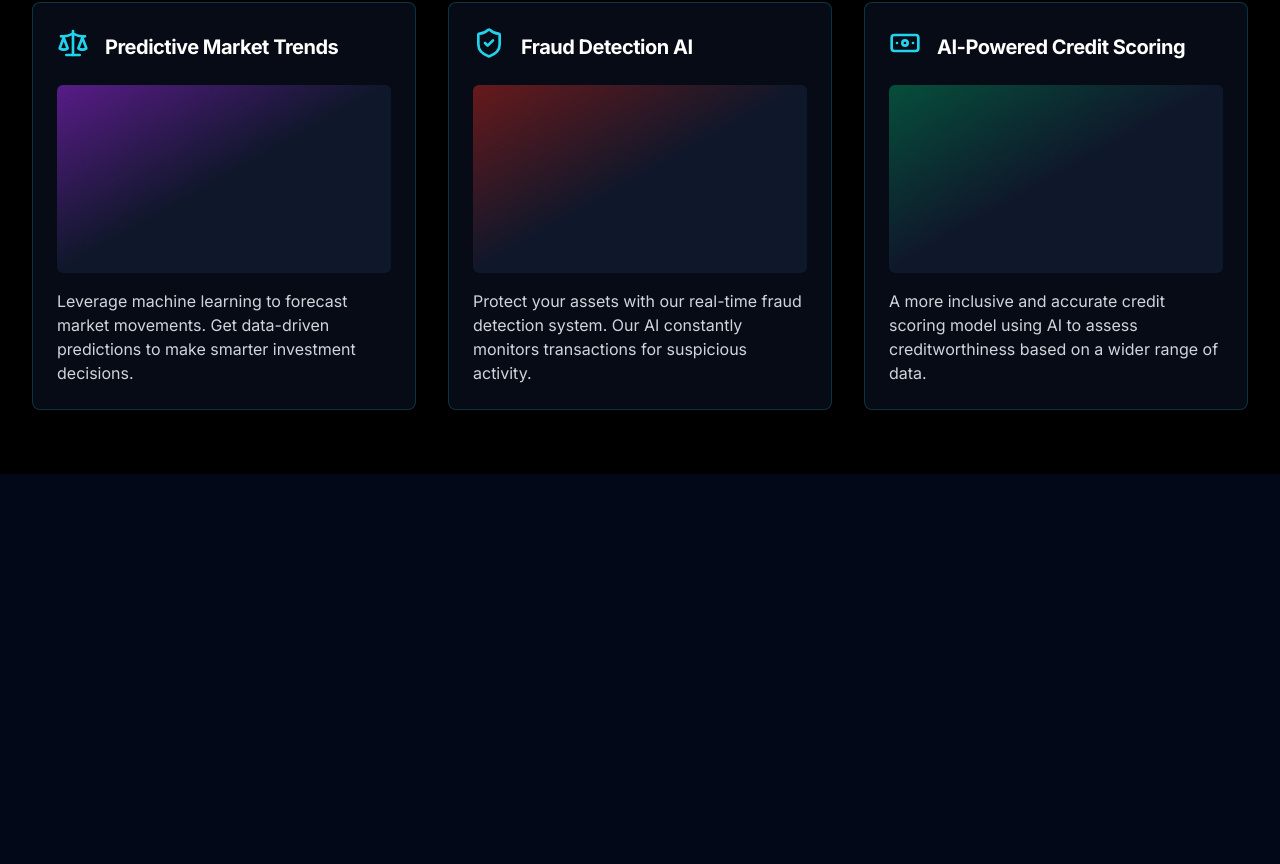
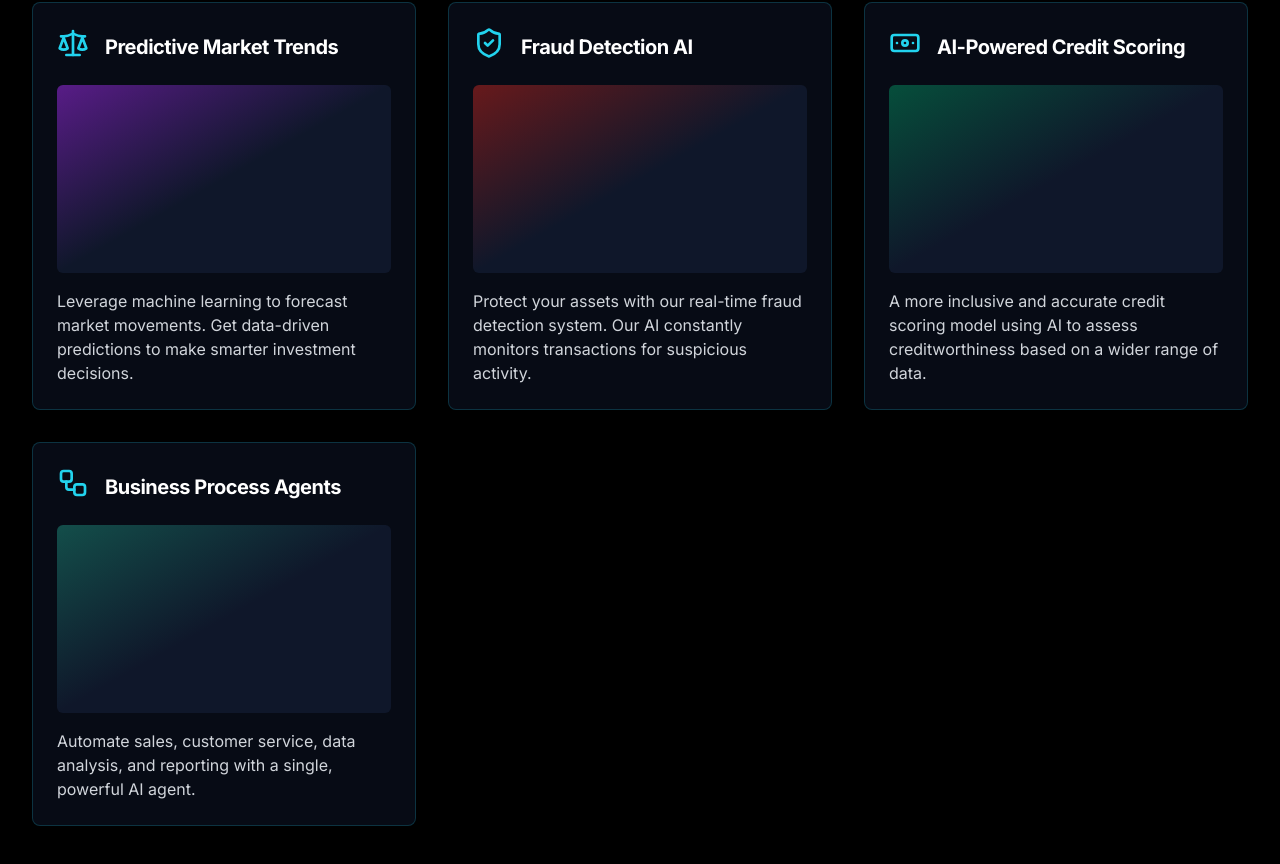
Before and after one commit to zhyah1/fin, a Next.js app: page /product in a window 1280 px wide. Shown: the part 779-1643 px from the top of the page. Before the commit the page ends 1253 px from the top, so only its background shows below. Built offline with nearby package versions, Linux system fonts and the light colour scheme.

Commit message:
in /products i want add Business process agents: Sales, customer service

```diff
--- a/src/app/dashboard/page.tsx
+++ b/src/app/dashboard/page.tsx
@@ -1,7 +1,7 @@
 // Fixed DashboardPage component
 'use client'
 import { Card, CardContent, CardDescription, CardHeader, CardTitle } from "@/components/ui/card";
-import { BrainCircuit, CandlestickChart, Scale, Bot, Banknote, ShieldCheck, LogOut, MessageCircle } from "lucide-react";
+import { BrainCircuit, CandlestickChart, Scale, Bot, Banknote, ShieldCheck, LogOut, MessageCircle, Workflow } from "lucide-react";
 import { Button } from "@/components/ui/button";
 import { createClient } from "@/lib/supabase/client";
 import { useRouter } from "next/navigation";
@@ -46,6 +46,12 @@ export default function DashboardPage() {
         description: "A more inclusive and accurate credit scoring model using AI to assess creditworthiness based on a wider range of data.",
         icon: <Banknote className="h-8 w-8 text-cyan-400" />,
         gradient: "from-emerald-900 via-slate-900 to-slate-900"
+    },
+    {
+      title: "Business Process Agents",
+      description: "Automate sales, customer service, data analysis, and reporting with a single, powerful AI agent.",
+      icon: <Workflow className="h-8 w-8 text-cyan-400" />,
+      gradient: "from-teal-900 via-slate-900 to-slate-900"
     }
   ];
 
--- a/src/app/product/page.tsx
+++ b/src/app/product/page.tsx
@@ -1,7 +1,7 @@
 
 'use client'
 import { Card, CardContent, CardDescription, CardHeader, CardTitle } from "@/components/ui/card";
-import { BrainCircuit, CandlestickChart, Scale, Bot, Banknote, ShieldCheck, Menu } from "lucide-react";
+import { BrainCircuit, CandlestickChart, Scale, Bot, Banknote, ShieldCheck, Menu, Workflow } from "lucide-react";
 import Image from "next/image";
 import { Sheet, SheetContent, SheetHeader, SheetTitle, SheetTrigger } from "@/components/ui/sheet";
 import { Button } from "@/components/ui/button";
@@ -34,19 +34,29 @@ export default function ProductPage() {
       title: "Predictive Market Trends",
       description: "Leverage machine learning to forecast market movements. Get data-driven predictions to make smarter investment decisions.",
       icon: <Scale className="h-8 w-8 text-cyan-400" />,
-      gradient: "from-purple-900 via-slate-900 to-slate-900"
+      gradient: "from-purple-900 via-slate-900 to-slate-900",
+      href: "#"
     },
     {
         title: "Fraud Detection AI",
         description: "Protect your assets with our real-time fraud detection system. Our AI constantly monitors transactions for suspicious activity.",
         icon: <ShieldCheck className="h-8 w-8 text-cyan-400" />,
-        gradient: "from-red-900/80 via-slate-900 to-slate-900"
+        gradient: "from-red-900/80 via-slate-900 to-slate-900",
+        href: "#"
     },
     {
         title: "AI-Powered Credit Scoring",
         description: "A more inclusive and accurate credit scoring model using AI to assess creditworthiness based on a wider range of data.",
         icon: <Banknote className="h-8 w-8 text-cyan-400" />,
-        gradient: "from-emerald-900 via-slate-900 to-slate-900"
+        gradient: "from-emerald-900 via-slate-900 to-slate-900",
+        href: "#"
+    },
+    {
+      title: "Business Process Agents",
+      description: "Automate sales, customer service, data analysis, and reporting with a single, powerful AI agent.",
+      icon: <Workflow className="h-8 w-8 text-cyan-400" />,
+      gradient: "from-teal-900 via-slate-900 to-slate-900",
+      href: "#"
     }
   ];
 
```
